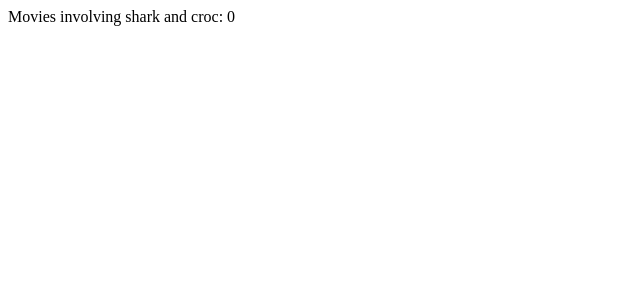
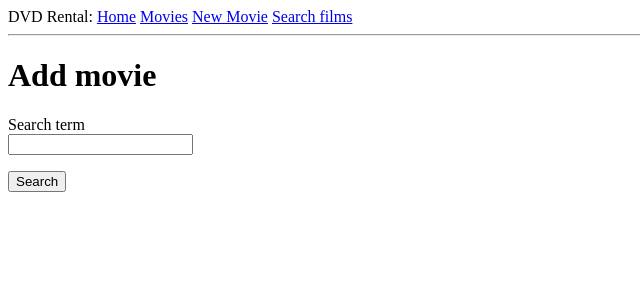
Before and after one commit to Elbertbiggs360/dvdrental, a Flask app: page /movies/search in a window 1280 px wide. Shown: the top 300 px of the page, without its empty margins (0-640 px from the left). Run offline with Flask 2, Linux system fonts and the light colour scheme; data that the repository does not hold is empty; parts of the project's set-up code (start-up, migrations or seed data) failed here and were passed over; some libraries are stand-ins or nearby versions.

Commit message:
Add search UI

```diff
--- a/app.py
+++ b/app.py
@@ -6,7 +6,7 @@ import json
 import decimal
 import datetime
 from utils import Ratings
-from forms import MovieForm
+from forms import MovieForm, SearchForm
 
 app = Flask(__name__)
 app_config_file = app_config[os.getenv('APP_SETTINGS') or 'development']
@@ -93,11 +93,16 @@ def condition3():
     data = json.dumps(res)
     return data
 
-@app.route('/movies/search')
-def filterMovies():
-    cur.execute(f"SELECT * FROM film where fulltext @@ to_tsquery('Shark & Crocodile')")
+@app.route('/movies/search', methods=['GET', 'POST'])
+def search_films():
+    form = SearchForm()
+    if not form.validate_on_submit():
+        return render_template('search.html', title='Search for films', form=form)
+    search_terms = form.data['term'].split(' ')
+    search_string = ' & '.join(search_terms)
+    cur.execute(f"SELECT * FROM film where fulltext @@ to_tsquery('{search_string}')")
     res = cur.fetchall()
-    return f'Movies involving shark and croc: {len(res)}'
+    return render_template('search_results.html', title='Home', res=len(res))
 
 @app.route('/movies/add', methods=['GET', 'POST'])
 def add_movie():
--- a/forms.py
+++ b/forms.py
@@ -12,3 +12,7 @@ class MovieForm(FlaskForm):
     length = IntegerField('Length')
     replacement_cost = FloatField('Replacement Cost')
     submit = SubmitField('Add movie')
+
+class SearchForm(FlaskForm):
+    term = StringField('Search term', validators=[DataRequired()])
+    submit = SubmitField('Search')
--- a/templates/base.html
+++ b/templates/base.html
@@ -12,6 +12,7 @@
             <a href="{{ url_for('index')}}">Home</a>
             <a href="{{ url_for('movies')}}">Movies</a>
             <a href="{{ url_for('add_movie')}}">New Movie</a>
+            <a href="{{ url_for('search_films')}}">Search films</a>
         </div>
         <hr>
         {% with messages = get_flashed_messages() %}
--- /dev/null
+++ b/templates/search.html
@@ -0,0 +1,16 @@
+{% extends "base.html" %}
+
+{% block content %}
+    <h1>Add movie</h1>
+    <form action="" method="post" novalidate>
+        {{ form.hidden_tag() }}
+        <p>
+            {{ form.term.label }}<br>
+            {{ form.term }}<br>
+            {% for error in form.term.errors %}
+            <span style="color: red;">[{{ error }}]</span>
+            {% endfor %}
+        </p>
+        <p>{{ form.submit() }}</p>
+    </form>
+{% endblock %}
--- /dev/null
+++ b/templates/search_results.html
@@ -0,0 +1,6 @@
+{% extends "base.html" %}
+{% block content %}
+<p>
+        Number of results: {{ res }}
+</p>
+{% endblock %}
```
